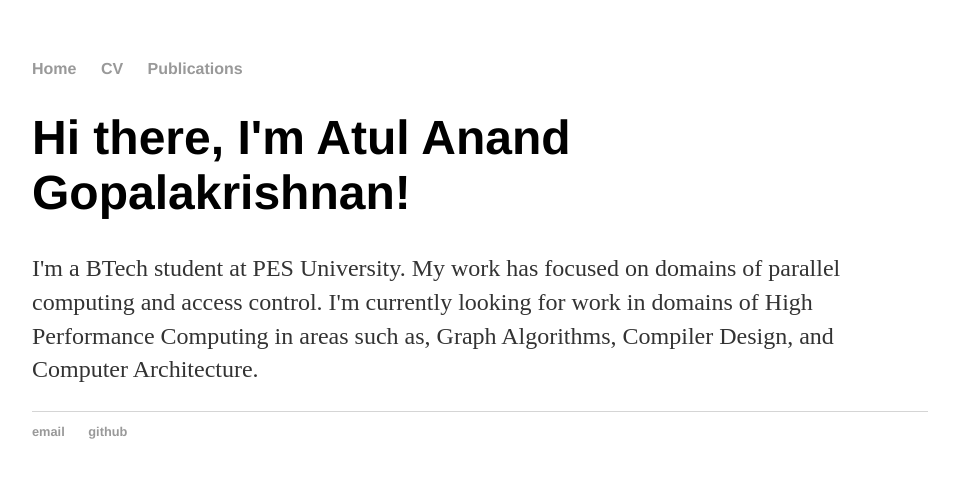
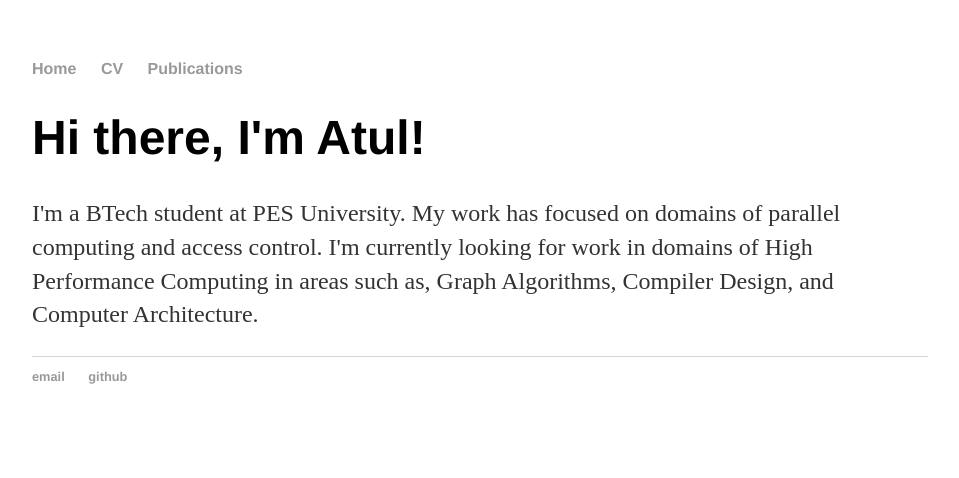
Before and after one commit to atul1234anand/atul1234anand.github.io, a Jekyll site: the page built from index.html, in a window 1280 px wide. Shown: the top 478 px of the page, without its empty margins (160-1119 px from the left). Built offline with Jekyll 4.4.1, drawn with Linux system fonts in a browser that asks for light colours.

Commit message:
Update index.html

```diff
--- a/index.html
+++ b/index.html
@@ -5,6 +5,6 @@ title: Atul Anand Gopalakrishnan
 
 
 <div class="blurb">
-	<h1>Hi there, I'm Atul Anand Gopalakrishnan!</h1>
+	<h1>Hi there, I'm Atul!</h1>
 		<p>I'm a BTech student at PES University. My work has focused on domains of parallel computing and access control. I'm currently looking for work in domains of High Performance Computing in areas such as, Graph Algorithms, Compiler Design, and Computer Architecture.</p>
 </div><!-- /.blurb -->
```
